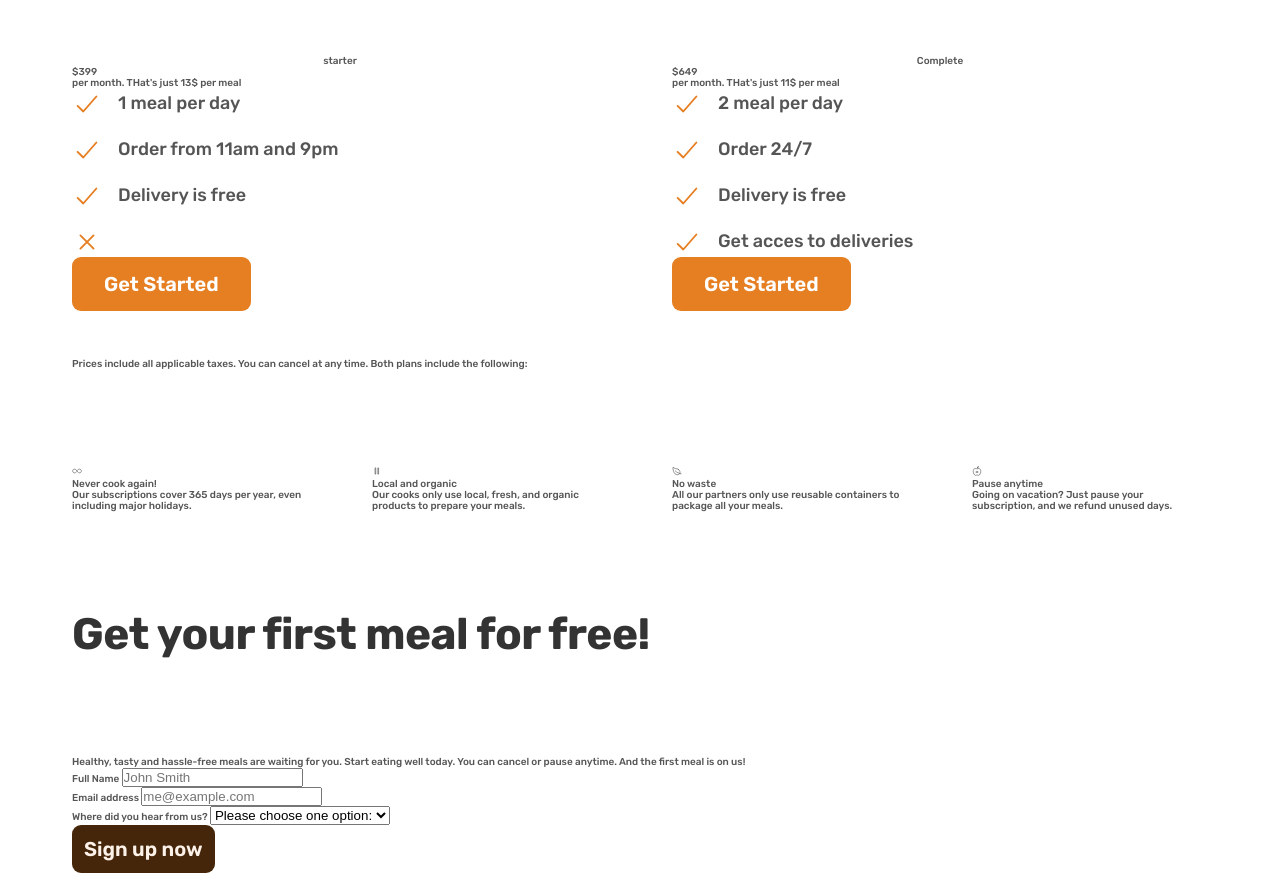
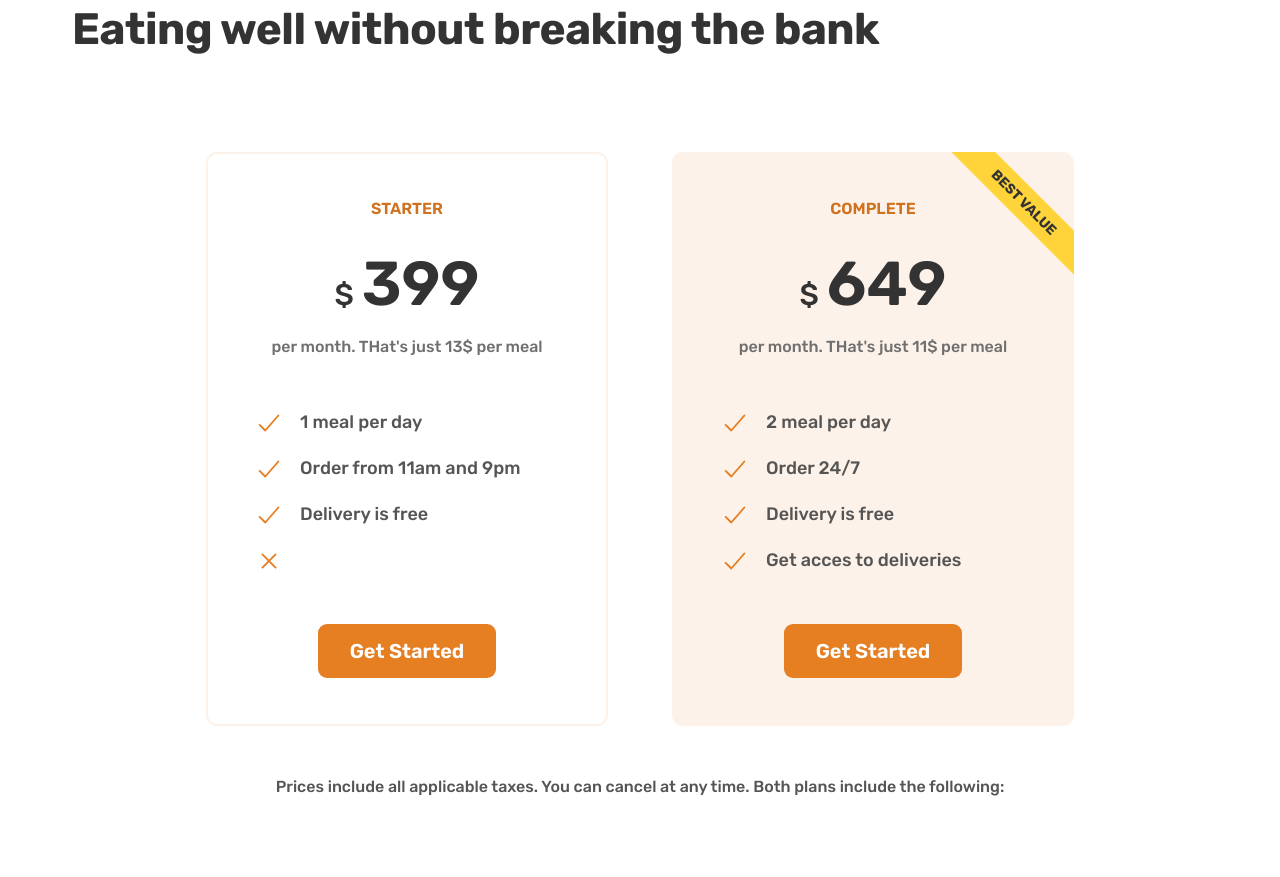
Before and after one commit to FilipGieryk/UdemyCourse, a plain HTML site: page 07-Omnifood-Desktop/content/index.html in a window 1280 px wide. Shown: the part 4971-5848 px from the top of the page. Drawn offline with nearby package versions, Linux system fonts and the light colour scheme.

Commit message:
Update style.css

```diff
--- a/07-Omnifood-Desktop/content/css/style.css
+++ b/07-Omnifood-Desktop/content/css/style.css
@@ -354,3 +354,186 @@
   gap: 1.6rem;
   padding: 1.6rem;
 }
+
+/* *********************** */
+/* PRICING */
+/* *********************** */
+
+.section-pricing {
+  padding: 9.6rem 0;
+}
+
+.pricing-plan {
+  border-radius: 11px;
+  padding: 4.8rem;
+  width: 75%;
+}
+
+.pricing-plan--starter {
+  justify-self: end;
+  border: 2px solid #fdf2e9;
+  padding: 4.6rem;
+}
+
+.pricing-plan--complete {
+  background-color: #fdf2e9;
+  padding: 4.8rem;
+  position: relative;
+  overflow: hidden;
+}
+
+.pricing-plan--complete::after {
+  content: "Best value";
+  position: absolute;
+  top: 6%;
+  right: -18%;
+
+  text-transform: uppercase;
+  font-size: 1.4rem;
+  font-weight: 700;
+  color: #333;
+  background-color: #ffd43b;
+  padding: 0.8rem 8rem;
+  transform: rotate(45deg);
+}
+
+.plan-header {
+  text-align: center;
+  margin-bottom: 4.8rem;
+}
+.plan-name {
+  color: #cf711f;
+  font-weight: 600;
+  font-size: 1.6rem;
+  text-transform: uppercase;
+  letter-spacing: 0.75;
+  margin-bottom: 3.2rem;
+}
+
+.plan-price span {
+  font-size: 3rem;
+  font-weight: 500;
+  margin-right: 0.8rem;
+}
+
+.plan-price {
+  font-size: 6.2rem;
+  font-weight: 600;
+  color: #333;
+  margin-bottom: 1.6rem;
+}
+
+.plan-text {
+  font-size: 1.6rem;
+  line-height: 1.6;
+  color: #6f6f6f;
+}
+/* .pricing-plan {
+  display: flex;
+  align-items: center;
+  justify-content: center;
+  gap: 6.4rem;
+} */
+
+.plan-sign-up {
+  text-align: center;
+  margin-top: 4.8rem;
+}
+
+.plan-details {
+  font-size: 1.6rem;
+  line-height: 1.6;
+  text-align: center;
+}
+
+.feature-icon {
+  color: #e67e22;
+  height: 3.2rem;
+  width: 3.2rem;
+  margin-bottom: 3.2rem;
+  background-color: #fae5d3;
+  border-radius: 50%;
+  padding: 1.6rem;
+}
+.feature-title {
+  font-size: 2.4rem;
+  columns: #333;
+  font-weight: 700;
+  margin-bottom: 1.6rem;
+}
+.feature-text {
+  font-size: 1.8rem;
+  line-height: 1.8;
+}
+
+.section-cta {
+  padding: 9.6rem 0;
+}
+
+.cta {
+  display: grid;
+  grid-template-columns: 2fr 1fr;
+  background-color: #e67e22;
+  box-shadow: 0 2.4rem 4.8rem rgba(0, 0, 0, 0.15);
+  border-radius: 11px;
+  overflow: hidden;
+  background-image: linear-gradient(to right bottom, #eb984e, #e67e22);
+}
+.cta-img-box {
+  background-image: linear-gradient(
+      to right bottom,
+      rgba(222, 143, 75, 0.35),
+      rgba(230, 126, 34, 0.35)
+    ),
+    url("../img/eating.jpg");
+  background-size: cover;
+  background-position: center;
+}
+.cta-text-box {
+  padding: 4.8rem 6.4rem 6.4rem 6.4rem;
+  color: #2e1907;
+}
+.cta .heading-secondary {
+  color: #2e1907;
+  margin-bottom: 3.2rem;
+}
+.cta-text {
+  font-size: 1.8rem;
+  line-height: 1.8;
+  margin-bottom: 4.8rem;
+}
+
+.cta-form {
+  display: grid;
+  grid-template-columns: 1fr 1fr;
+  row-gap: 2.4rem;
+  column-gap: 3.2rem;
+}
+
+.cta-form label {
+  display: block;
+  font-size: 1.6rem;
+  font-weight: 500;
+  margin-bottom: 1.2rem;
+}
+.cta-form input,
+.cta-form select {
+  width: 100%;
+  padding: 1.2rem;
+  font-size: 1.8rem;
+  font-family: inherit;
+  color: inherit;
+  border: none;
+  background-color: #fdf2e9;
+  border-radius: 9px;
+  box-shadow: 0 1px 2px rgba(0, 0, 0, 0.1);
+}
+
+.cta-form input::placeholder {
+  color: #aaa;
+}
+
+.cta *:focus {
+  outline: none;
+  box-shadow: 0 0 0 0.8rem rgba(253, 242, 233, 0.5);
+}
```
